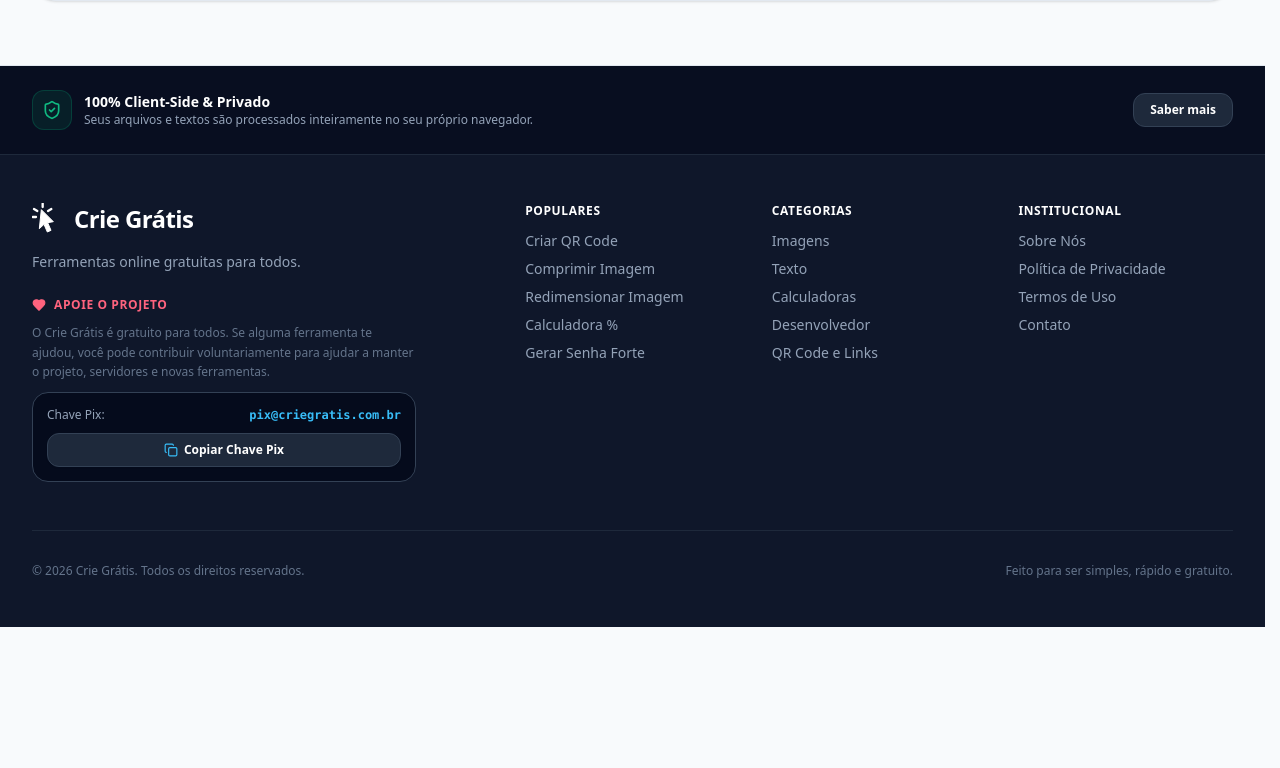
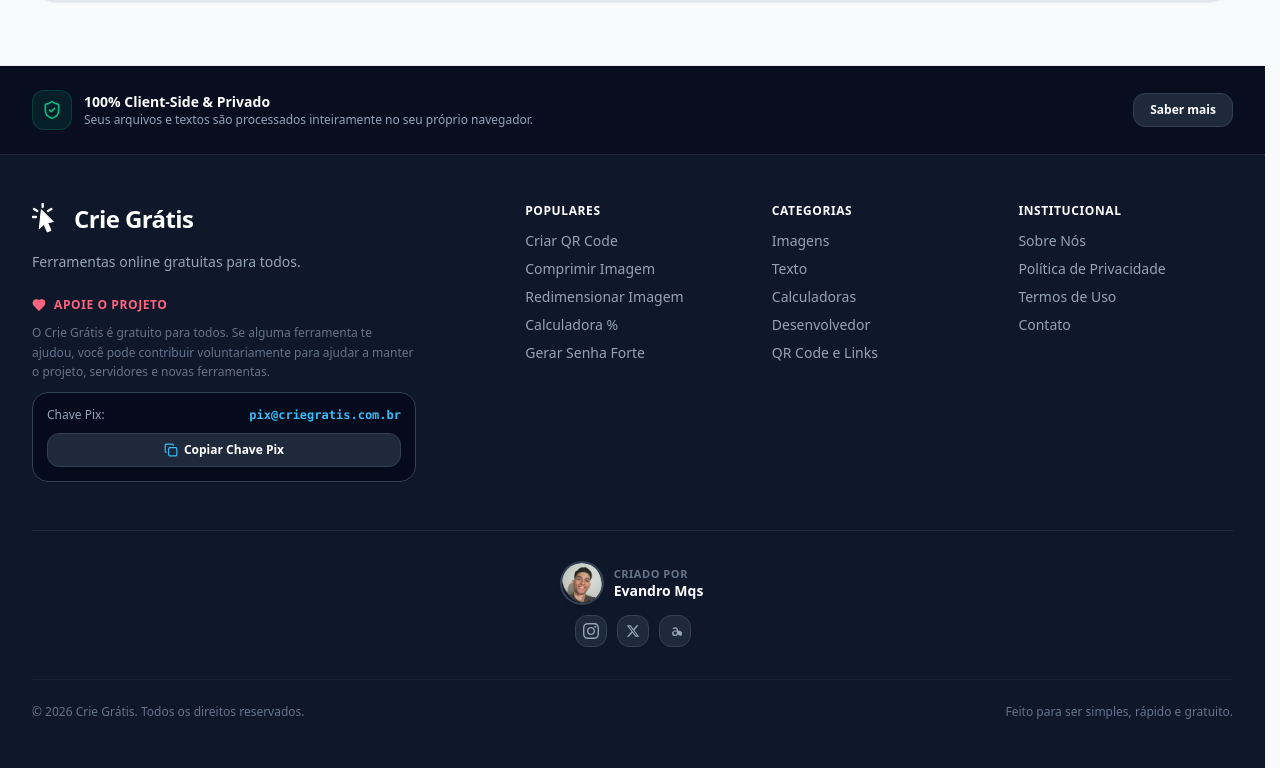
Before and after one commit to EvandroMarquesPF/criegratis-website, a Next.js app: page / in a window 1280 px wide. Shown: the part 2411-3179 px from the top of the page. Before the commit the page ends 3038 px from the top, so only its background shows below. Built offline with nearby package versions, Linux system fonts and the light colour scheme; no server answers.

Commit message:
feat(footer): add creator profile and social links

```diff
--- a/components/Footer.tsx
+++ b/components/Footer.tsx
@@ -1,5 +1,6 @@
 import React from "react";
 import Link from "next/link";
+import Image from "next/image";
 import { ShieldCheck, Heart } from "lucide-react";
 import Logo from "./Logo";
 import FooterPixButton from "./FooterPixButton";
@@ -111,7 +112,68 @@ export default function Footer() {
           </div>
         </div>
 
-        <div className="mt-12 border-t border-[#1E293B] pt-8 flex flex-col sm:flex-row items-center justify-between gap-4 text-xs text-[#64748B]">
+        {/* Seção Centralizada: Criador do Site */}
+        <div className="mt-12 border-t border-[#1E293B] pt-8 flex flex-col items-center justify-center text-center gap-3">
+          <div className="flex items-center gap-3">
+            <div className="relative h-10 w-10 overflow-hidden rounded-full ring-2 ring-[#334155] shadow-md shrink-0">
+              <Image
+                src="/evandromqs.png"
+                alt="Evandro Mqs"
+                width={40}
+                height={40}
+                className="h-full w-full object-cover"
+              />
+            </div>
+            <div className="text-left">
+              <p className="text-[11px] uppercase tracking-wider font-semibold text-[#64748B]">Criado por</p>
+              <p className="text-sm font-bold text-white leading-tight">Evandro Mqs</p>
+            </div>
+          </div>
+
+          {/* Redes Sociais */}
+          <div className="flex items-center gap-2.5">
+            <a
+              href="https://www.instagram.com/evandromqs/"
+              target="_blank"
+              rel="noopener noreferrer"
+              className="flex h-8 w-8 items-center justify-center rounded-xl bg-[#1E293B] text-[#94A3B8] border border-[#334155] hover:border-[#E1306C] hover:bg-[#E1306C]/10 hover:text-[#E1306C] transition-all duration-200 shadow-xs"
+              aria-label="Instagram de Evandro Mqs"
+              title="Instagram @evandromqs"
+            >
+              <svg className="h-4 w-4" fill="currentColor" viewBox="0 0 24 24">
+                <path d="M12 2.163c3.204 0 3.584.012 4.85.07 3.252.148 4.771 1.691 4.919 4.919.058 1.265.069 1.645.069 4.849 0 3.205-.012 3.584-.069 4.849-.149 3.225-1.664 4.771-4.919 4.919-1.266.058-1.644.07-4.85.07-3.204 0-3.584-.012-4.849-.07-3.26-.149-4.771-1.699-4.919-4.92-.058-1.265-.07-1.644-.07-4.849 0-3.204.013-3.583.07-4.849.149-3.227 1.664-4.771 4.919-4.919 1.266-.057 1.645-.069 4.849-.069zm0-2.163c-3.259 0-3.667.014-4.947.072-4.358.2-6.78 2.618-6.98 6.98-.059 1.281-.073 1.689-.073 4.948 0 3.259.014 3.668.072 4.948.2 4.358 2.618 6.78 6.98 6.98 1.281.058 1.689.072 4.948.072 3.259 0 3.668-.014 4.948-.072 4.354-.2 6.782-2.618 6.979-6.98.059-1.28.073-1.689.073-4.948 0-3.259-.014-3.667-.072-4.947-.196-4.354-2.617-6.78-6.979-6.98-1.281-.059-1.69-.073-4.949-.073zm0 5.838c-3.403 0-6.162 2.759-6.162 6.162s2.759 6.163 6.162 6.163 6.162-2.759 6.162-6.163c0-3.403-2.759-6.162-6.162-6.162zm0 10.162c-2.209 0-4-1.79-4-4 0-2.209 1.791-4 4-4s4 1.791 4 4c0 2.21-1.791 4-4 4zm6.406-11.845c-.796 0-1.441.645-1.441 1.44s.645 1.44 1.441 1.44c.795 0 1.439-.645 1.439-1.44s-.644-1.44-1.439-1.44z"/>
+              </svg>
+            </a>
+
+            <a
+              href="https://x.com/evandromqs"
+              target="_blank"
+              rel="noopener noreferrer"
+              className="flex h-8 w-8 items-center justify-center rounded-xl bg-[#1E293B] text-[#94A3B8] border border-[#334155] hover:border-white hover:bg-white/10 hover:text-white transition-all duration-200 shadow-xs"
+              aria-label="X de Evandro Mqs"
+              title="X @evandromqs"
+            >
+              <svg className="h-3.5 w-3.5" fill="currentColor" viewBox="0 0 24 24">
+                <path d="M18.244 2.25h3.308l-7.227 8.26 8.502 11.24H16.17l-5.214-6.817L4.99 21.75H1.68l7.73-8.835L1.254 2.25H8.08l4.713 6.231zm-1.161 17.52h1.833L7.084 4.126H5.117z" />
+              </svg>
+            </a>
+
+            <a
+              href="https://www.threads.com/@evandromqs"
+              target="_blank"
+              rel="noopener noreferrer"
+              className="flex h-8 w-8 items-center justify-center rounded-xl bg-[#1E293B] text-[#94A3B8] border border-[#334155] hover:border-white hover:bg-white/10 hover:text-white transition-all duration-200 shadow-xs"
+              aria-label="Threads de Evandro Mqs"
+              title="Threads @evandromqs"
+            >
+              <svg className="h-3.5 w-3.5" fill="currentColor" viewBox="0 0 192 192">
+                <path d="M141.537 88.9883C140.71 88.5919 139.87 88.2109 139.019 87.8451C137.537 60.5382 122.616 44.905 97.5619 44.745C97.4484 44.7443 97.3355 44.7443 97.222 44.7443C82.2364 44.7443 69.7731 51.1409 62.102 62.7807L75.921 72.2999C81.4116 63.9723 90.3168 60.9168 97.2025 60.9168C110.155 60.9168 119.824 69.9678 120.915 88.6209C114.739 88.0834 107.962 88.0494 100.869 88.5199C71.3654 90.4764 54.764 107.411 55.7005 129.569C56.637 151.728 74.453 166.425 99.418 165.733C117.842 165.223 130.824 156.402 136.784 140.428C142.148 152.923 153.228 160.05 167.925 159.643C185.074 159.168 196.223 147.214 196.223 129.213C196.223 125.753 195.344 97.2345 141.537 88.9883ZM101.409 148.065C87.498 148.451 77.2035 140.835 76.671 128.219C76.1385 115.603 85.6415 105.109 101.761 104.04C108.647 103.583 115.19 104.225 121.177 105.518C119.508 139.117 110.603 147.811 101.409 148.065Z"/>
+              </svg>
+            </a>
+          </div>
+        </div>
+
+        <div className="mt-8 border-t border-[#1E293B]/60 pt-6 flex flex-col sm:flex-row items-center justify-between gap-4 text-xs text-[#64748B]">
           <p>© {new Date().getFullYear()} Crie Grátis. Todos os direitos reservados.</p>
           <p className="flex items-center gap-1">
             Feito para ser simples, rápido e gratuito.
```
Also changed, not shown: public/evandromqs.png (added).
